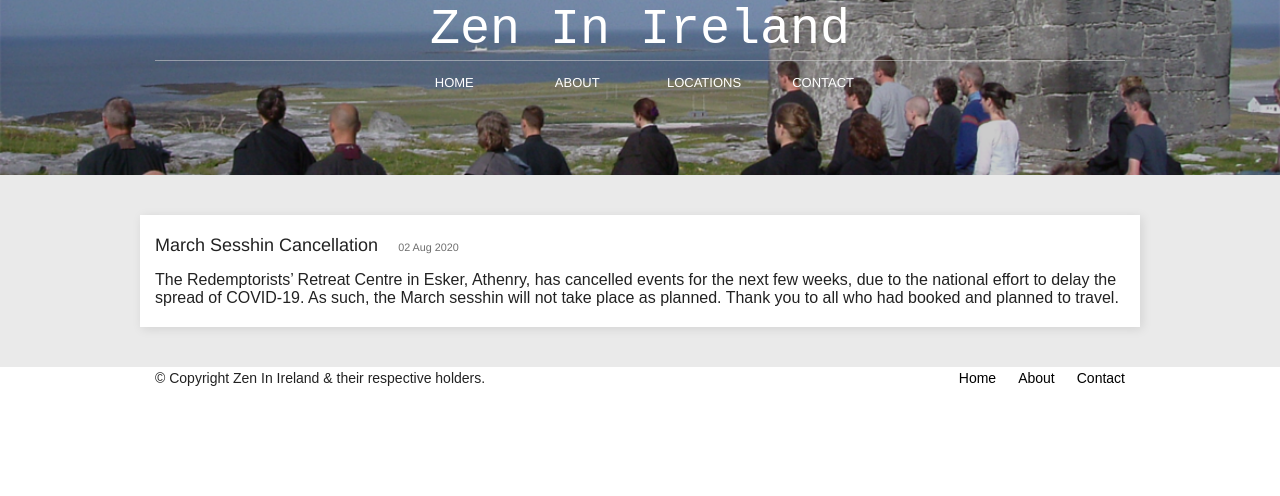
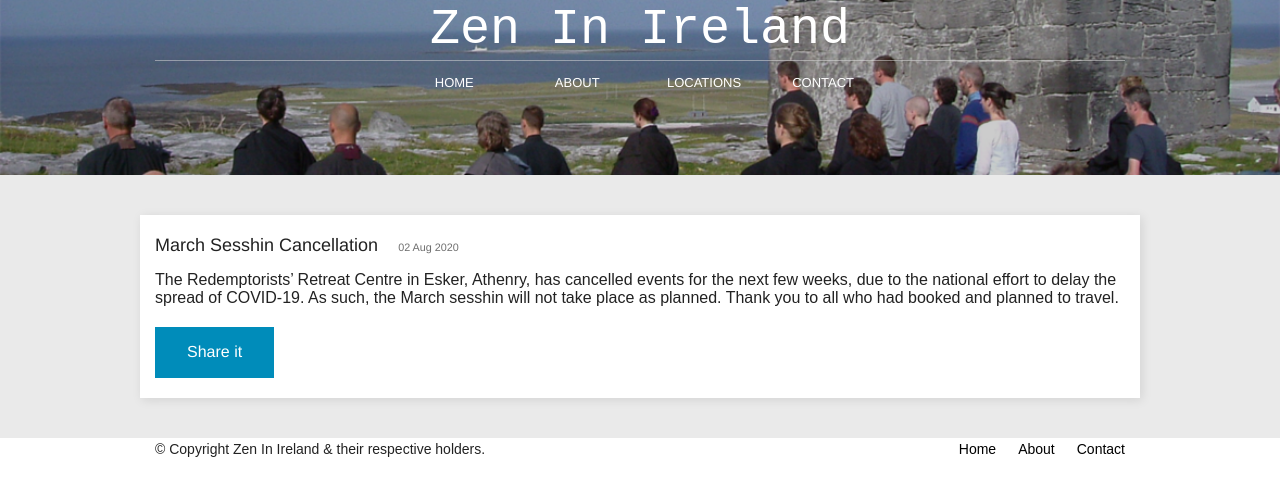
Before and after one commit to zen-ireland/zenireland.github.io, a Jekyll site: the page built from _posts/2020-08-02-march-sesshin-cancellation.md, in a window 1280 px wide. Shown: the top 496 px of the page. Built offline with Jekyll 4.4.1, drawn with Linux system fonts in a browser that asks for light colours.

Commit message:
restore FB share button

```diff
--- a/_layouts/post.html
+++ b/_layouts/post.html
@@ -6,6 +6,5 @@ layout: default
 
   {{ content }}
 
-  <!--
-  <button onclick='shareFB()'>Share it</button> -->
+  <button onclick='shareFB()'>Share it</button>
 </div>
```
